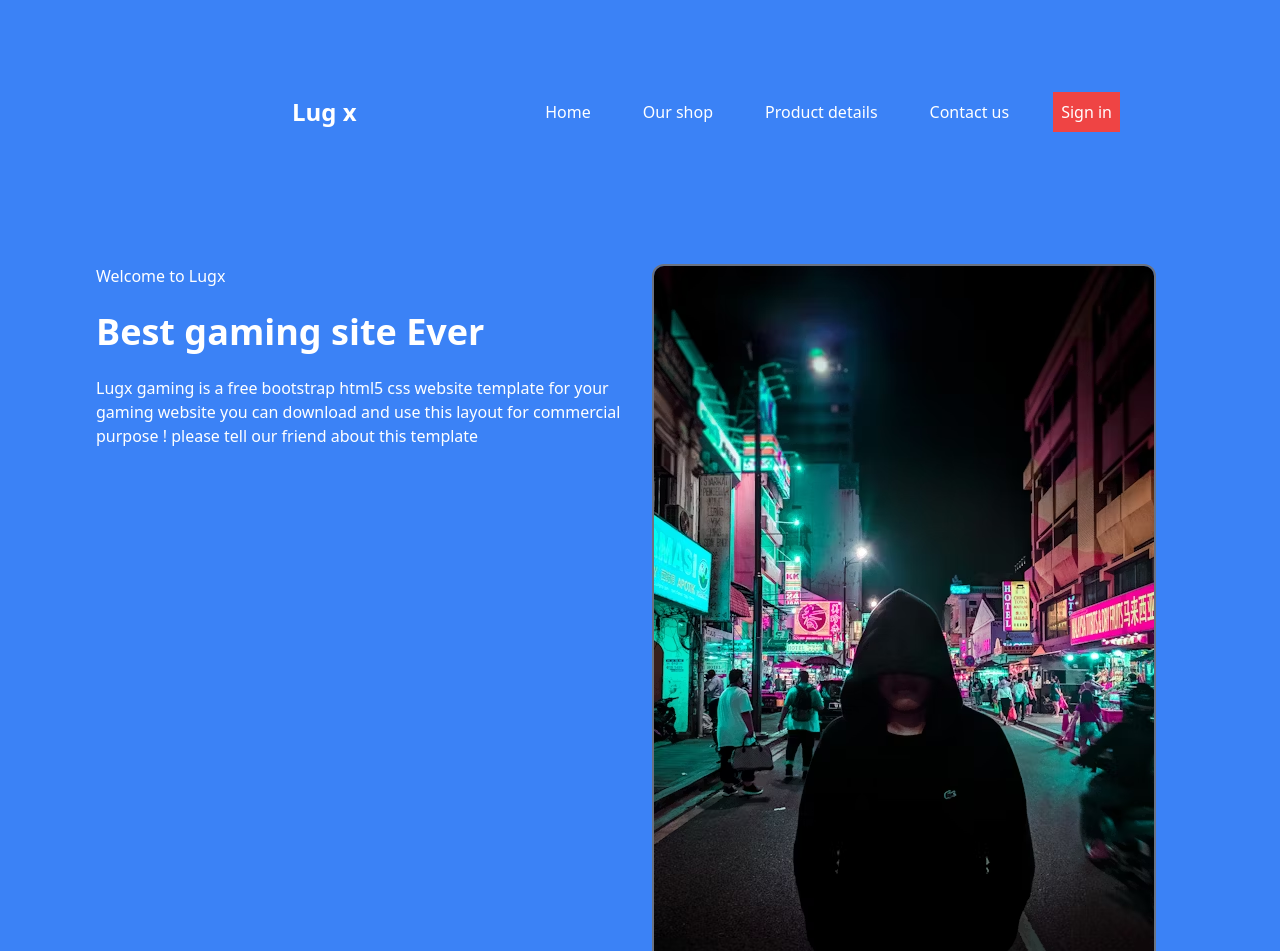
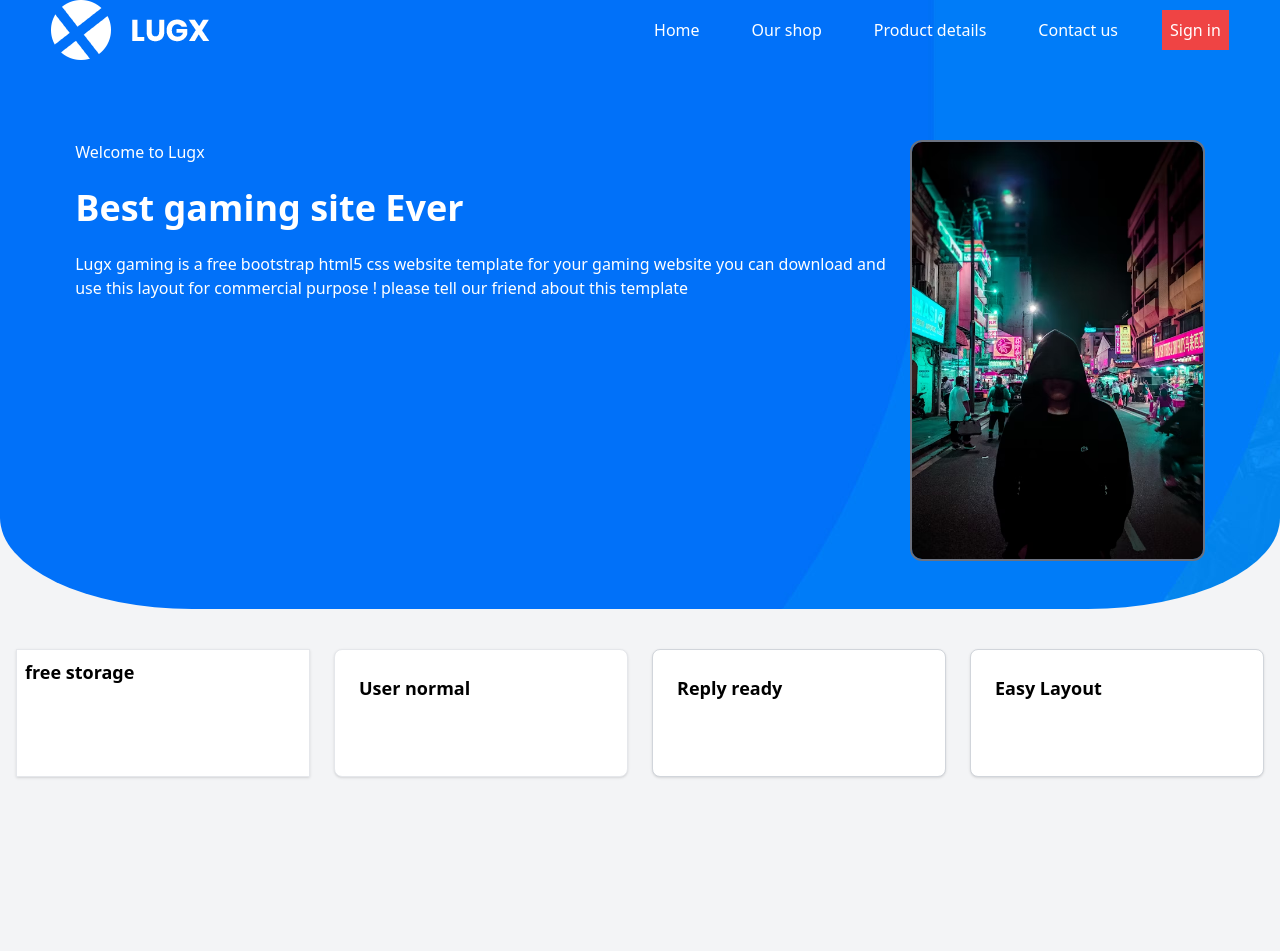
Before and after one commit to lievin219/cloning, a plain HTML site: page index.html in a window 1280 px wide. Shown: the top 951 px of the page. After the commit the page ends 817 px from the top, so only its background shows below. Drawn offline with nearby package versions, Linux system fonts and the light colour scheme.

Commit message:
deployed

```diff
--- a/index.html
+++ b/index.html
@@ -8,9 +8,9 @@
 </head>
 <body class="bg-gray-100">
 
-  <div class="bg-blue-500 text-white border-b-9 border-blue-500 rounded-b-lg p-20 ">
-    <div class="max-w-7xl mx-auto px-20  flex justify-between items-center  p-1 relative -top-9">
-      <div class="flex items-center space-x-1"> <svg  xmlns="http://www.w3.org/2000/svg" width="128" height="128" viewBox="0 0 24 24"><g fill="none" stroke="currentColor" stroke-linecap="round" stroke-linejoin="round" stroke-width="2"><path fill="currentColor" fill-opacity="0" stroke-dasharray="56" stroke-dashoffset="56" d="M12 4c4.42 0 8 3.58 8 8c0 4.42 -3.58 8 -8 8c-4.42 0 -8 -3.58 -8 -8c0 -4.42 3.58 -8 8 -8"><animate fill="freeze" attributeName="fill-opacity" begin="1.1s" dur="0.5s" values="0;1"/><animate fill="freeze" attributeName="stroke-dashoffset" dur="0.6s" values="56;0"/></path><path stroke-dasharray="20" stroke-dashoffset="20" d="M4.22 4.22c-4.29 4.3 -4.29 11.26 0 15.56"><animate fill="freeze" attributeName="stroke-dashoffset" begin="0.7s" dur="0.2s" values="20;0"/></path><path stroke-dasharray="20" stroke-dashoffset="20" d="M19.78 4.22c4.29 4.3 4.29 11.26 0 15.56"><animate fill="freeze" attributeName="stroke-dashoffset" begin="0.9s" dur="0.2s" values="20;0"/></path></g></svg><span class="text-2xl font-bold"> Lug x</span> </div>
+  <div class="bg-cover-500 rounded-b-[15%] text-white " style="background-image: url('/cloning/banner-bg\ \(3\).jpg');">
+    <div class="flex items-center justify-between mx-auto w-[92%]">
+      <div class="flex items-center space-x-1"> <img src="logo.png" alt=""> </div>
       <nav class="flex space-x-9 ml-auto">
         <a href="#" class="hover:border hover:border-blue-500 hover:rounded-lg transition duration-300 p-2">Home</a>
         <a href="#" class="hover:border hover:border-blue-500 hover:rounded-lg transition duration-300 p-2">Our shop</a>
@@ -19,7 +19,7 @@
         <a href="#" class="bg-red-500 border-red-20 hover:border hover:border-blue-500 hover:rounded-lg transition duration-300 p-2">Sign in</a>
       </nav>
     </div>
-    <div class="grid grid-cols-2 max-w-7xl mx-auto px-4 py-6 gap-6 mt-6">
+    <div class="flex  justify-between  p-6 mt-14 mx-auto w-[92%]">
         <div class="flex flex-col ... gap-6">
         <p>Welcome to Lugx</p>
         <h1 class="text-white text-4xl font-bold">Best gaming site Ever</h1>
```
Also changed, not shown: banner-bg (3).jpg (added), logo.png (added), 1 other file.
